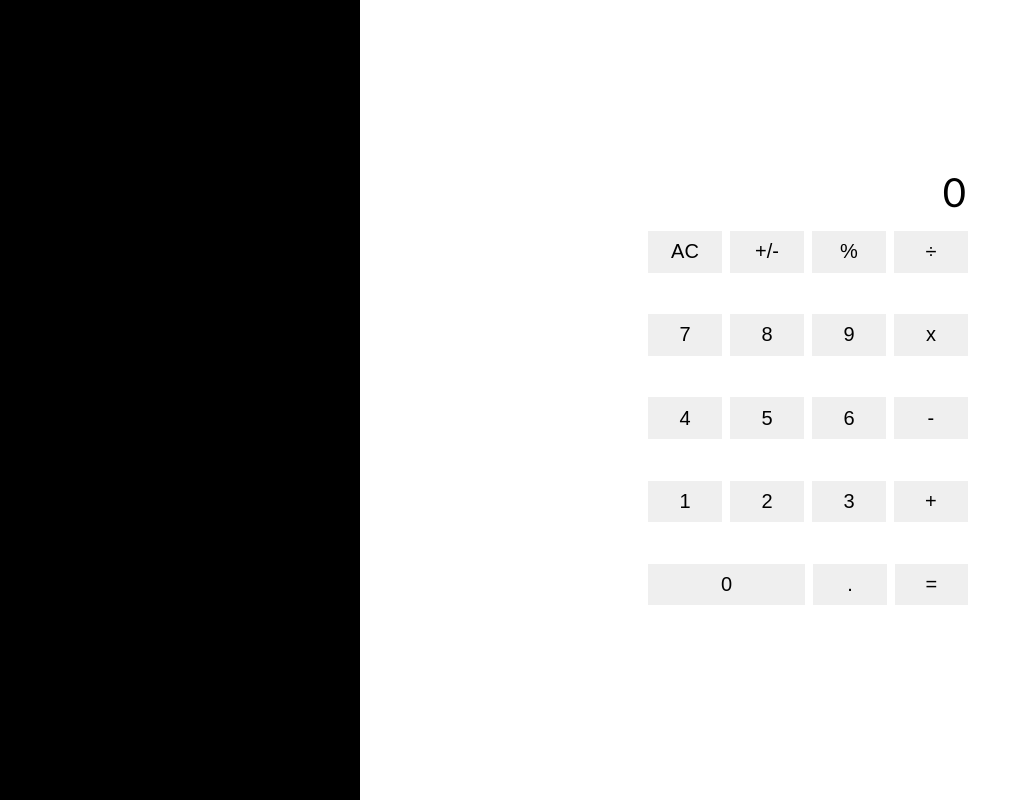
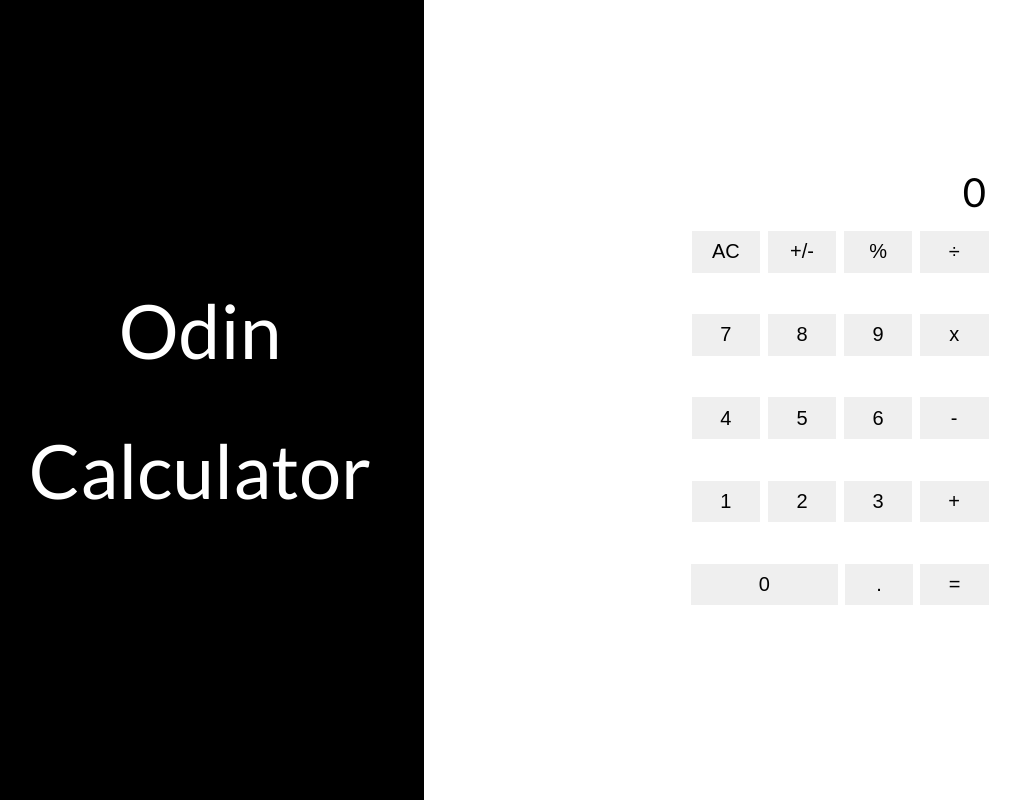
Before and after one commit to htoo-aung/odin-calculator, a plain HTML site: page index.html in a window 1280 px wide. Shown: the whole page, without its empty margins (24-1044 px from the left). Drawn offline with Linux system fonts and the light colour scheme.

Commit message:
feat: Styled the left side of the page

```diff
--- a/index.html
+++ b/index.html
@@ -10,7 +10,8 @@
 <body>
     <div id="wrapper">
         <div id="left-side" class="section">
-            Add content here
+            <p>Odin</p>
+            <p>Calculator</p>
         </div>
         <div id="right-side" class="section">
             <div id="calculator">
--- a/styles.css
+++ b/styles.css
@@ -59,6 +59,7 @@ body {
     width: 100vw;
     height: 100vh;
     margin: 0;
+    font-family: 'Lato', 'Lucida Sans', 'Lucida Sans Regular', 'Lucida Grande', 'Lucida Sans Unicode', Geneva, Verdana, sans-serif;
 }
 
 .btn-main {
@@ -89,13 +90,23 @@ body {
 }
 
 #left-side.section {
-    width: 30%;
+    width: 35%;
     background-color: black;
+    display: flex;
+    flex-direction: column;
+    justify-content: center;
+    align-items: center;
+    color: #ffffff;
+    font-size: 75px;
+}
+
+#left-side.section p {
+    margin: 25px;
 }
 
 #right-side.section {
     /* background-color: #000000; */
-    width: 70%;
+    width: 65%;
     height: 100%;
     display: flex;
     flex-direction: column-reverse;
```
